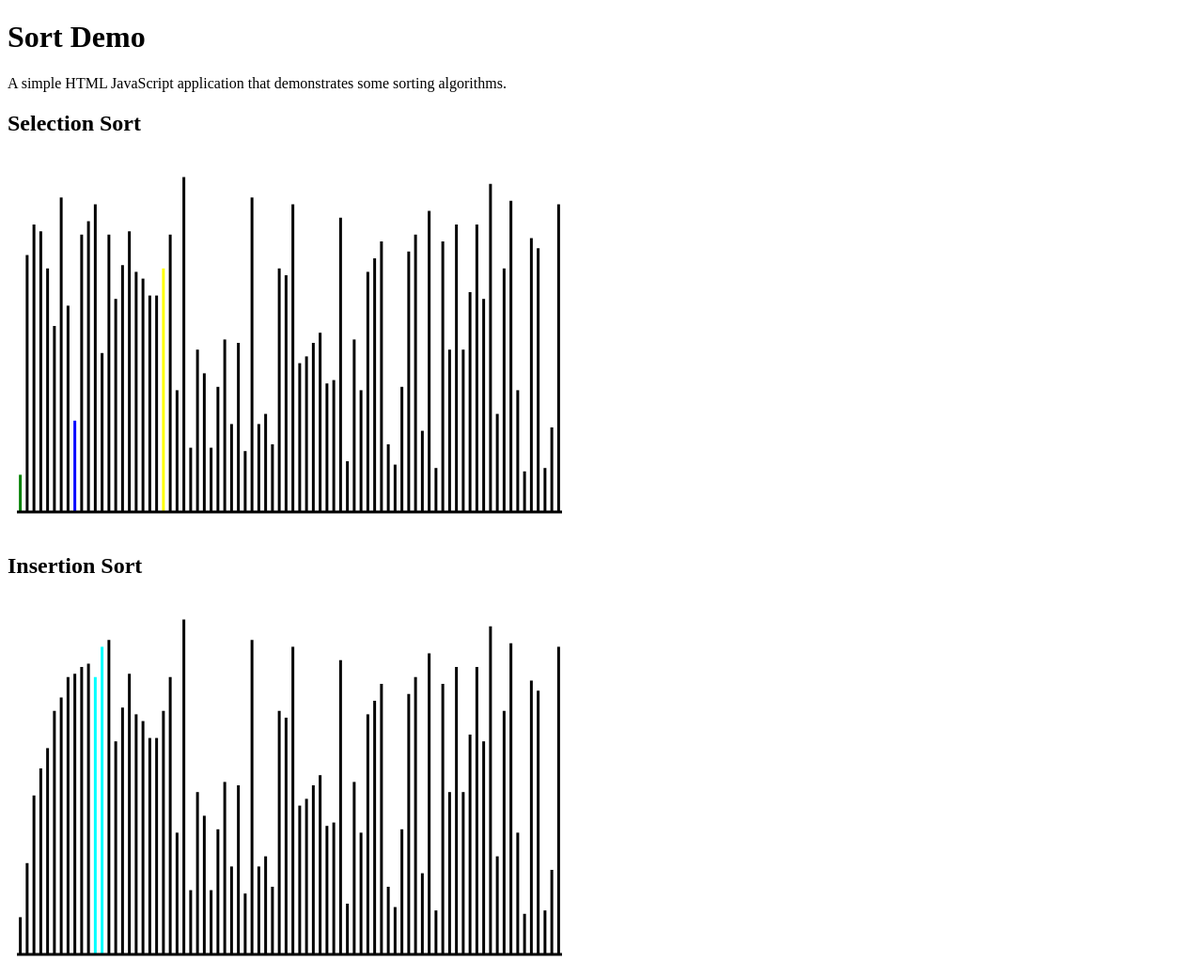
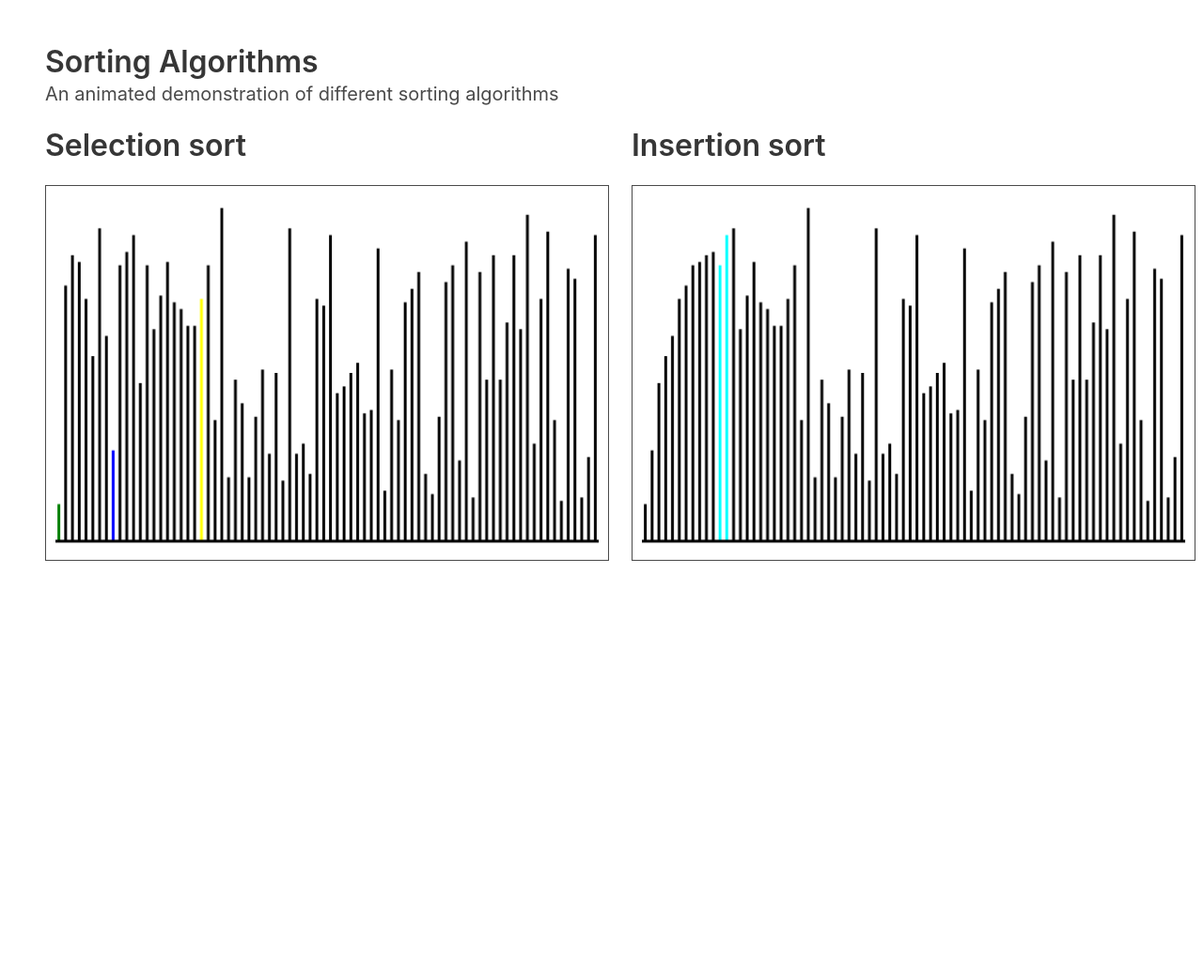
Before and after one commit to willi-berger/sort-demo, a plain HTML site: page index.html in a window 1280 px wide. Shown: the whole page at 94% size. After the commit the page ends 800 px from the top, so only its background shows below. Drawn offline with nearby package versions, Linux system fonts and the light colour scheme.

Commit message:
add bulma css

```diff
--- a/index.html
+++ b/index.html
@@ -1,28 +1,55 @@
 <!DOCTYPE html>
+
 <head>
   <meta charset="UTF-8">
   <title>Sort Demo</title>
   <link rel="shortcut icon" href="favicon.ico" type="image/vnd.microsoft.icon">
   <link rel="stylesheet" href="styles/stylesheet.css" type="text/css">
 </head>
+
 <body>
-    <h1>Sort Demo</h1>
-    <p>A simple HTML JavaScript application that demonstrates some sorting algorithms.</p>
 
-    <h2>Selection Sort</h2>
+
+  <section class="section">
+    <div class="columns">
+      <div class="column">
+
+        <h1 class="title">
+          Sorting Algorithms
+        </h1>
+        <p class="subtitle">
+          An animated demonstration of different sorting algorithms
+        </p>
+
+      </div>
+    </div>
+    <div class="columns">
+      <div class="column">
+        <div class="container">
+          <h2 class="title">
+            Selection sort
+          </h2>
           <p>
-      <canvas id="canvas0"
-        width="600"
-        height="400"/>
+            <canvas id="canvas0" width="600" height="400" />
           </p>
-    <h2>Insertion Sort</h2>
+        </div>
+      </div>
+      <div class="column">
+        <div class="container">
+          <h2 class="title">
+            Insertion sort
+          </h2>
           <p>
-      <canvas id="canvas1"
-        width="600"
-        height="400"/>
+            <canvas id="canvas1" width="600" height="400" />
           </p>
+        </div>
+      </div>
+    </div>
+  </section>
+
 
   <script src="vendor/jquery-3.4.1.min.js" type="text/javascript"></script>
   <script src="script/main.js" type="text/javascript"></script>
 </body>
+
 </html>
--- a/styles/stylesheet.css
+++ b/styles/stylesheet.css
@@ -1,6 +1,7 @@
+@import "https://cdn.jsdelivr.net/npm/bulma@0.9.4/css/bulma.min.css";
 
-#canvas {
+canvas {
     border: 1px solid;
-/*     width: 400px;  if width height is defined here the canvas content is blurry ?
-    height: 400.4px;
- */}
+     width: 600px;
+    height: 400px;
+ }
```
Lines whose indentation alone changed are shown as unchanged.
